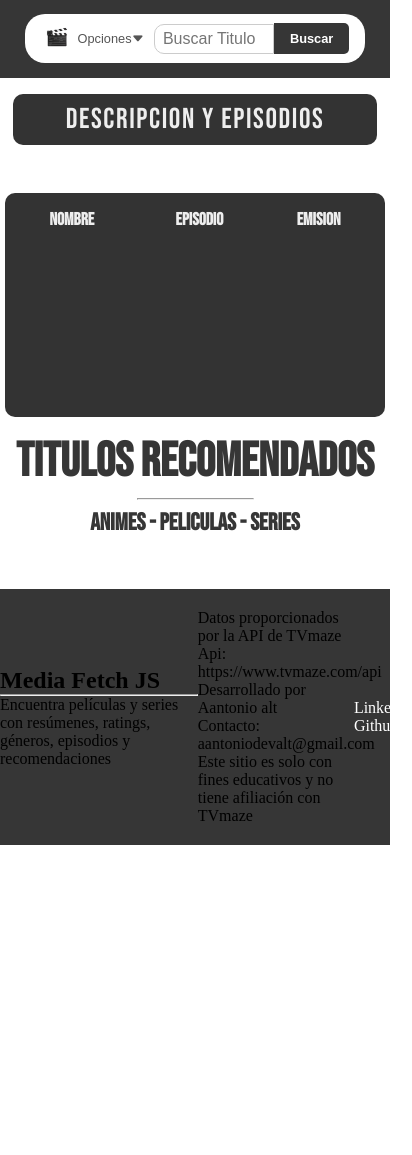
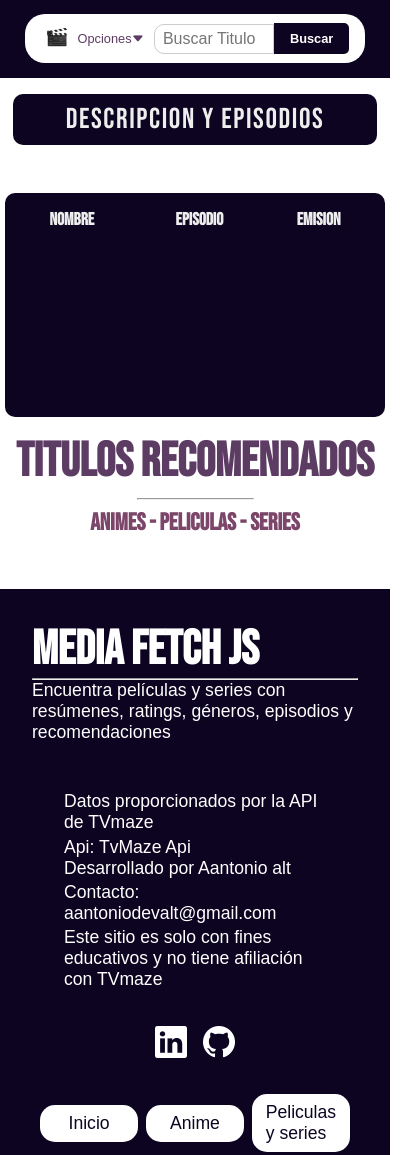
Before and after one commit to Aantonio-alt/Api-movies, a plain HTML site: page index.html in a window 390 px wide. Shown: the top 1155 px of the page, 412 px wide, since content can reach past the window. Before the commit the page ends 845 px from the top, so only its background shows below. Drawn offline with nearby package versions, Linux system fonts and the light colour scheme; no server answers; a web font is replaced by a local one.

Commit message:
se termina el footer, faltan ahora las demas paginas

```diff
--- a/css/_general.scss
+++ b/css/_general.scss
@@ -16,7 +16,9 @@
   font-style: normal;
 }
 */
-$color-normal: #333;
+$color-fondo: #0c0420;
+$color-text: #5d3c64;
+$color-subtitulo: #7b466a;
 
 @mixin centrar {
     display: flex;
@@ -68,7 +70,7 @@ body{
 }
 
 header {
-    background-color: #363636;
+    background-color: $color-fondo;
     padding: .9rem 0;
     width: 100vw;
     @include centrar();
@@ -103,7 +105,7 @@ header {
     border: none;
     cursor: pointer;
     font-size: 1.1rem;
-    color: #555;
+    color: $color-text;
 }
 
 .options {
@@ -128,7 +130,7 @@ header {
     display: block;
     padding: 0.7rem 1.2rem;
     text-decoration: none;
-    color: #333;
+    color: $color-text;
     transition: background-color 0.2s ease-in-out;
 }
 
@@ -156,7 +158,7 @@ header {
 .search-button {
     padding: 0.8rem 1rem;
     font-size: 1rem;
-    background-color: #363636;
+    background-color: $color-fondo;
     color: #ffffff;
     border: none;
     font-weight: 700;
@@ -168,7 +170,7 @@ header {
     justify-content: center;
 
     &:hover {
-        background-color:#783737;
+        background-color:$color-text;
         color: #ffffff;
     }
 }
--- a/css/_index.scss
+++ b/css/_index.scss
@@ -22,20 +22,20 @@ main{
     .recomendaciones{
         font-size: 3rem;
         font-weight: 700;
-        color: #363636;
+        color: #5d3c64;
         text-align: center;
         margin-top: 1rem;
     }
     .separador{
         width: 30%;
         height: 1px;
-        background-color: #363636;
+        background-color: $color-fondo;
         margin: .5rem 0;
     }
     .categorias{
         font-size: 1.5rem;
         font-weight: 700;
-        color: #363636;
+        color: $color-subtitulo;
         text-align: center;
         padding-bottom: .3rem;
     }
@@ -84,7 +84,7 @@ main{
     padding: .5rem 1rem;
     justify-content: center;
     font-family: "Bebas Neue", sans-serif;
-    background-color: #363636;
+    background-color: $color-fondo;
     border-radius: 5px;
     color: rgb(255, 255, 255);
     font-size: 1.5rem;
@@ -134,7 +134,7 @@ main{
     display: none;
     justify-content: center;
     align-self: center;
-    background-color: #333;
+    background-color: $color-fondo;
     margin: 0 .8rem;
     padding: .5rem;
     border-radius: 10px;
@@ -143,7 +143,7 @@ main{
     display: flex;
     justify-content: center;
     align-self: center;
-    background-color: #333;
+    background-color: $color-fondo;
     margin: 0 .8rem;
     padding: .5rem;
     border-radius: 10px;
@@ -181,7 +181,7 @@ main{
             display: flex;
             padding: 1rem 0 .6rem 1rem;
             width: 100%;
-            background-color:#333;
+            background-color:$color-fondo;
             color: white;
             border-top-right-radius: 20px;
             letter-spacing: .3rem;
@@ -252,7 +252,7 @@ main{
     grid-column: 4;
     grid-row: 4;
     padding: 1rem .5rem;
-    background-color: #333;
+    background-color: $color-fondo;
     max-height: 21rem;
     border-radius: 10px;
     margin: 1rem .3rem;
@@ -314,42 +314,93 @@ main{
     padding-top: 2rem;
 }
 footer{
-    display: flex;
-    justify-content: center;
-    align-items: center;
-    background-color: #363636;
+    display: grid;
+    grid-template-columns: 1fr 1fr;
+    grid-template-rows: 1fr auto;
+    background-color: $color-fondo;
     padding: 1rem 0;
     width: 100%;
-    flex-direction: row;
-    height: 16rem;
+    height: auto;
 
-    ul{
-        display: flex;
-        gap: 1rem;
-        list-style: none;
+    p{
+    font-family: "Ancizar Sans", sans-serif;
     }
-    li{
+    a{
+        cursor: pointer;
+        color: $color-text;
+        font-size: 1.1rem;
+        text-decoration: none;
+        font-family: "Ancizar Sans", sans-serif;
+
+    }
+
+    .name__page{
+        grid-column: 1;
+        grid-row: 1;
+        padding: 1rem 2rem;
+        hr{
+            color: #ffffff;
+        }
+        h2{
+            font-size: 3rem;
+            color: #ffffff;
+            font-family: "Bebas Neue", sans-serif;
+        }
+        p{
+            font-size: 1.1rem;
+            color: #ffffff;
+        }
+    }
+    .info__footer{
+        grid-column: 2;
+        grid-row: 1;
+        padding: 1rem 2rem;
+        border-radius: 15px;
+        margin: 1rem 2rem;
+        p{
+            font-size: 1.1rem;
+            padding-bottom:.2rem;
+            color: #ffffff;
+        }
+        a{
+            color: #ffffff;
+        }
+
+    }
+    .redes__sociales{
+        grid-column: 1;
+        grid-row: 2;
         display: flex;
         align-items: center;
         justify-content: center;
-        padding: 0.5rem 1rem;
-        background-color: transparent;
-        border-radius: 5px;
-        cursor: pointer;
-        font-size: 1.1rem;
-        color: #ffffff;
-
-        &:hover {
-            background-color: #eee;
+        gap: 1rem;
+        a{
+            color: #ffffff;
+            font-size: 2rem;
         }
     }
-    a{
-        text-decoration: none;
-        color: #ffffff;
+    .page__content{
+        grid-column: 2;
+        grid-row: 2;
+        display: flex;
+        justify-content: space-evenly;
+        align-items: center;
+        margin: 0rem 2rem 1rem 2rem;
+        a{
+            display: flex;
+            align-content: center;
+            justify-content: center;
+            width: 30%;
+            color: $color-fondo;
+            background-color: #ffffff;
+            padding: .5rem 1rem;
+            border-radius: 15px;
+        }
     }
 }
 
 @media (max-width: 1040px)  {
+
     .grid__container{
         display: grid;
         grid-template-columns: 3fr 1fr;
@@ -419,9 +470,32 @@ footer{
         grid-column: 1/3;
         grid-row: 5;
     }
+    footer{
+    display: grid;
+    grid-template-columns: 1fr;
+    grid-template-rows: 1fr auto auto auto;
+    .name__page{
+        grid-column: 1;
+        grid-row: 1;
+    }
+    .info__footer{
+        grid-column: 1;
+        grid-row: 2;
+    }
+    .redes__sociales{
+        grid-column: 1;
+        grid-row: 3;
+        padding-bottom: 2rem;
+    }
+    .page__content{
+        grid-column: 1;
+        grid-row: 4;
+    }
+}
 }
 
 @media (max-width: 820px)  {
+
     .titulos_m{
         grid-template-columns: 1fr 1fr;
         grid-template-rows: auto;
@@ -460,6 +534,7 @@ footer{
             }
         }
     }
+
 }
 
 @media (max-width: 530px)  {
--- a/index.html
+++ b/index.html
@@ -105,14 +105,20 @@
 
         <section class="info__footer">
             <p>Datos proporcionados por la API de TVmaze</p>
-            <p>Api: https://www.tvmaze.com/api</p>
+            <a target="_blank" href="https://www.tvmaze.com/api">Api: TvMaze Api</a>
             <p>Desarrollado por Aantonio alt</p>
             <p>Contacto: aantoniodevalt@gmail.com</p>
             <p>Este sitio es solo con fines educativos y no tiene afiliación con TVmaze</p>
         </section>
         <section class="redes__sociales">
-            <a href="https://www.linkedin.com/in/aantonio-diaz/">Linkedin</a>
-            <a href="https://github.com/Aantonio-alt">Github</a>
+            <a href="https://www.linkedin.com/in/aantonio-diaz/"><i class="bi bi-linkedin"></i></a>
+            <a href="https://github.com/Aantonio-alt"><i class="bi bi-github"></i></a>
+        </section>
+
+        <section class="page__content">
+            <a href="index.html">Inicio</a>
+            <a href="anime.html">Anime</a>
+            <a href="titulos.html">Peliculas y series</a>
         </section>
     </footer>
 </body>
```
Also changed, not shown: css/style.css, 1 other file.
